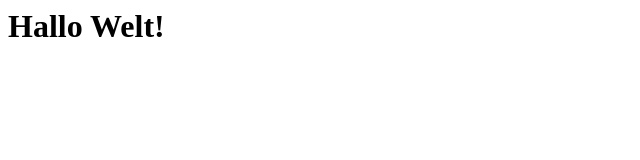
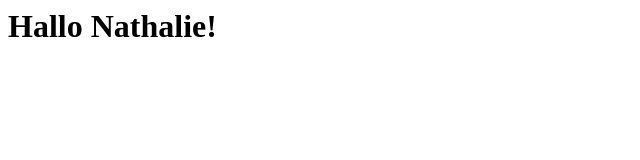
Before and after one commit to nathaliepechan/nathaliepechan.github.io, a plain HTML site: page index.html in a window 1280 px wide. Shown: the whole page, without its empty margins (0-640 px from the left). Drawn offline with Linux system fonts and the light colour scheme.

Commit message:
changed index.html

```diff
--- a/index.html
+++ b/index.html
@@ -4,6 +4,6 @@
   </head>
 
   <body>
-    <h1>Hallo Welt!</h1>
+    <h1>Hallo Nathalie!</h1>
   </body>
 </html>
```
